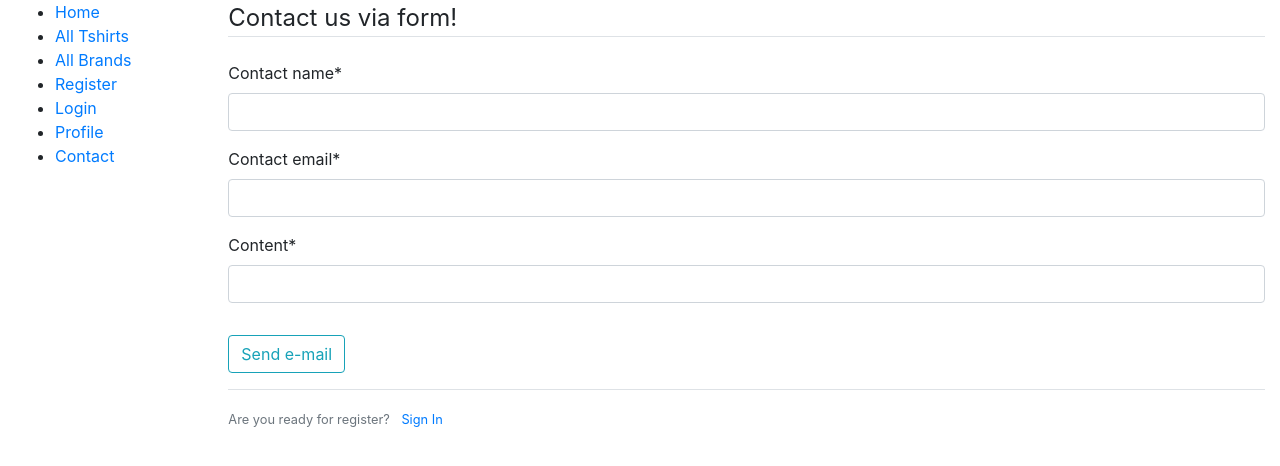
After one commit to wojtekidd/djangoapp-koszulki, a Django app: page /tshirts/contact/ in a window 1280 px wide. The commit adds this page. Shown: the top 466 px of the page. Run offline with Django 3.2, Linux system fonts and the light colour scheme; some libraries are stand-ins or nearby versions.

Commit message:
Utworzenie w navbar link do strony z kontaktem + wyslanie wiadomosci na fikcyjny e-mail #5

```diff
--- a/tshirts/forms.py
+++ b/tshirts/forms.py
@@ -7,4 +7,13 @@ class TshirtForm(forms.ModelForm):
         model = Tshirt
         fields = ['brand', 'design', 'size', 'video', 'image']
 
+#Contact form
+class ContactForm(forms.Form):
+    contact_name = forms.CharField(required=True)
+    contact_email = forms.EmailField(required=True)
+    content = forms.CharField(required=True)
+
+
+
+
 # TODO: add a way to add stories to T-shirts (1 T-shirt has multiple stories / story to user is 1:1)
--- a/tshirts/templates/base_generic.html
+++ b/tshirts/templates/base_generic.html
@@ -24,6 +24,7 @@
                     <li><a href="{% url 'register' %}">Register</a></li>
                     <li><a href="#">Login</a></li>
                     <li><a href="#">Profile</a></li>
+                    <li><a href="{% url 'contact' %}">Contact</a></li>
                 </ul>
             {% endblock %}
         </div>
--- /dev/null
+++ b/tshirts/templates/contact.html
@@ -0,0 +1,17 @@
+{% extends "base_generic.html" %}
+{% load crispy_forms_tags %}
+{% block content %}
+    <form method="post">
+        <fieldset class="form-group">
+            <legend class="border-bottom mb-4">Contact us via form!</legend>
+            {{ form|crispy }}
+        </fieldset>
+        {% csrf_token %}
+        <div class="form-group">
+            <button class="btn btn-outline-info" type="submit">Send e-mail</button>
+        </div>
+    </form>
+    <div class="border-top pt-3">
+        <small class="text-muted"> Are you ready for register? <a class="ml-2" href="{% url 'register' %}">Sign In</a></small>
+    </div>
+{% endblock content %}
--- a/tshirts/urls.py
+++ b/tshirts/urls.py
@@ -4,6 +4,7 @@ from .views import *
 urlpatterns = [
     path('', HomePageView.as_view(), name='index'),
     path('add/', CreateTshirtView.as_view(), name='add_tshirt'),
+    path('contact/', Contact, name='contact')
 ]
 
 # TODO: Implement logout https://docs.djangoproject.com/en/3.0/topics/auth/default/#django.contrib.auth.views.LogoutView AND https://developer.mozilla.org/en-US/docs/Learn/Server-side/Django/Authentication
--- a/tshirts/views.py
+++ b/tshirts/views.py
@@ -1,7 +1,10 @@
+from django.core.mail import EmailMessage
+from django.shortcuts import redirect, render
+from django.template.loader import get_template
+from django.urls import reverse_lazy
 from django.views.generic import CreateView, ListView
-from django.urls import reverse_lazy
 
-from .forms import TshirtForm
+from .forms import *
 from .models import Tshirt
 
 
@@ -24,3 +27,39 @@ class CreateTshirtView(CreateView):
     form_class = TshirtForm
     template_name = 'add_tshirt.html'
     success_url = reverse_lazy('index')
+
+
+# Contact form-view
+def Contact(request):
+    Contact_Form = ContactForm
+    if request.method == 'POST':
+        form = Contact_Form(data=request.POST)
+
+        if form.is_valid():
+            contact_name = request.POST.get('contact_name')
+            contact_email = request.POST.get('contact_email')
+            contact_content = request.POST.get('content')
+
+        template = get_template('contact_form.txt')
+
+        content = {
+            'contact_name': contact_name,
+            'contact_email': contact_email,
+            'contact_content': contact_content
+        }
+
+        content = template.render(content)
+
+        email = EmailMessage(
+            "New contact form",
+            content,
+            "KoszulkiApp" + '',
+            ['damiann.szymanski@gmail.com'],
+            headers= {'Reply to': contact_email}
+        )
+
+        email.send()
+
+        return redirect('index')
+
+    return render(request, 'contact.html', {'form': Contact_Form})
```
Also changed, not shown: koszulki/settings.py (+8 -0 lines), tshirts/templates/contact_form.txt (added, +8 -0 lines).
